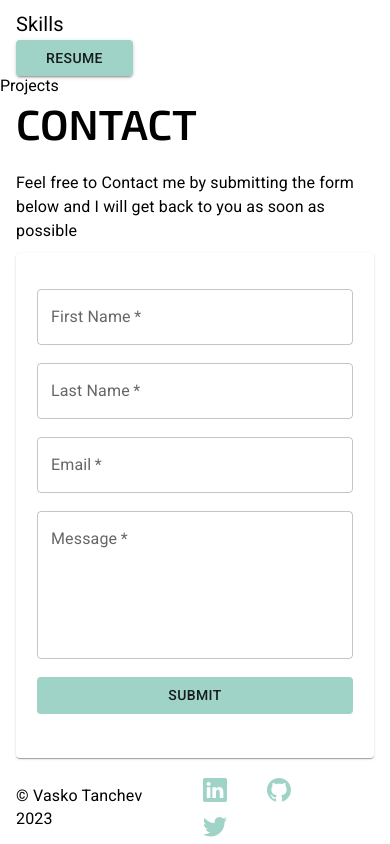
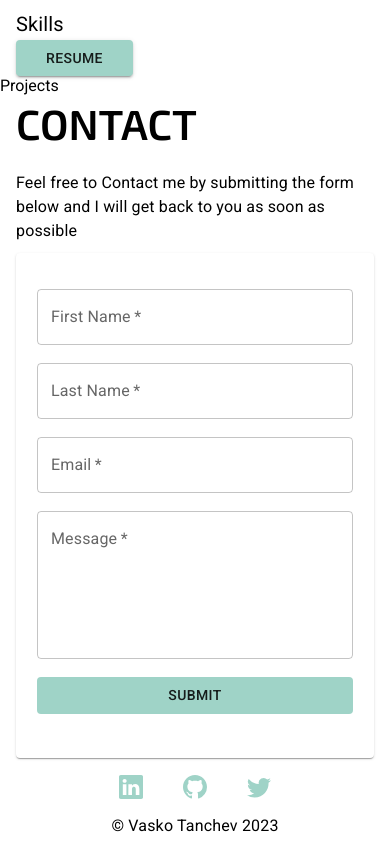
Before and after one commit to vTanchev/Portfolio, a React (Create React App) app: page / in a window 390 px wide. Shown: the part 1525-2369 px from the top of the page. Built offline with nearby package versions, Linux system fonts and the light colour scheme.

Commit message:
Footer completed

```diff
--- a/src/components/Footer.jsx
+++ b/src/components/Footer.jsx
@@ -5,7 +5,11 @@ import styled from "@emotion/styled";
 
 import { BsLinkedin, BsTwitter, BsGithub } from "react-icons/bs";
 
-const StyledBox = styled("div")(({ theme }) => ({}));
+const StyledBox = styled("div")(({ theme }) => ({
+  [theme.breakpoints.down("md")]: {
+    paddingBottom: "10px ",
+  },
+}));
 
 const StyledContainer = styled(Container)(({ theme }) => ({
   display: "flex",
@@ -14,6 +18,11 @@ const StyledContainer = styled(Container)(({ theme }) => ({
   alignItems: "center",
   height: "60px",
   marginTop: "20px",
+
+  [theme.breakpoints.down("md")]: {
+    display: "flex",
+    flexDirection: "column-reverse",
+  },
 }));
 
 const Footer = () => {
```
